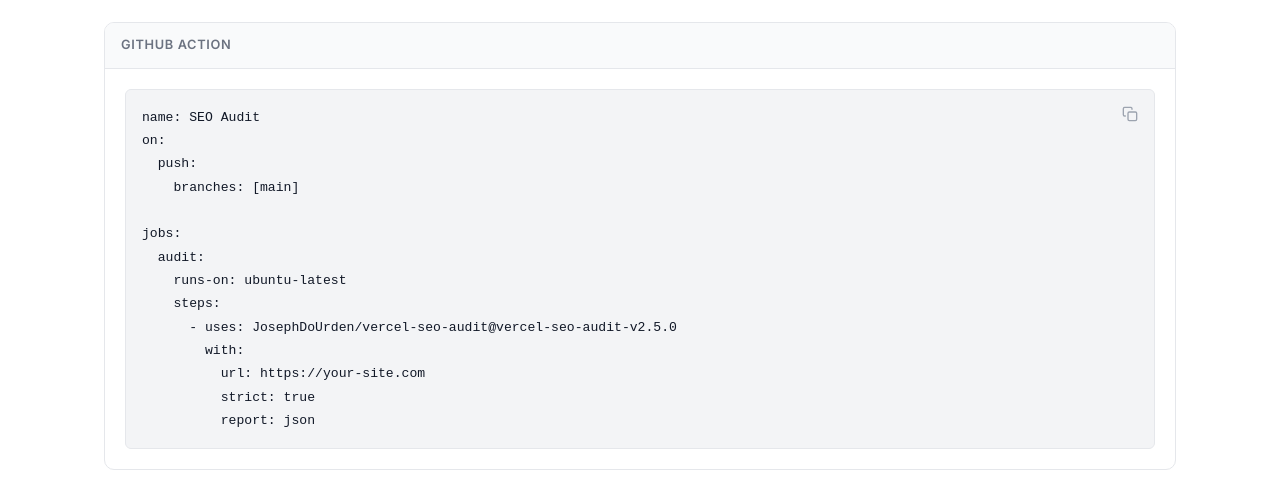
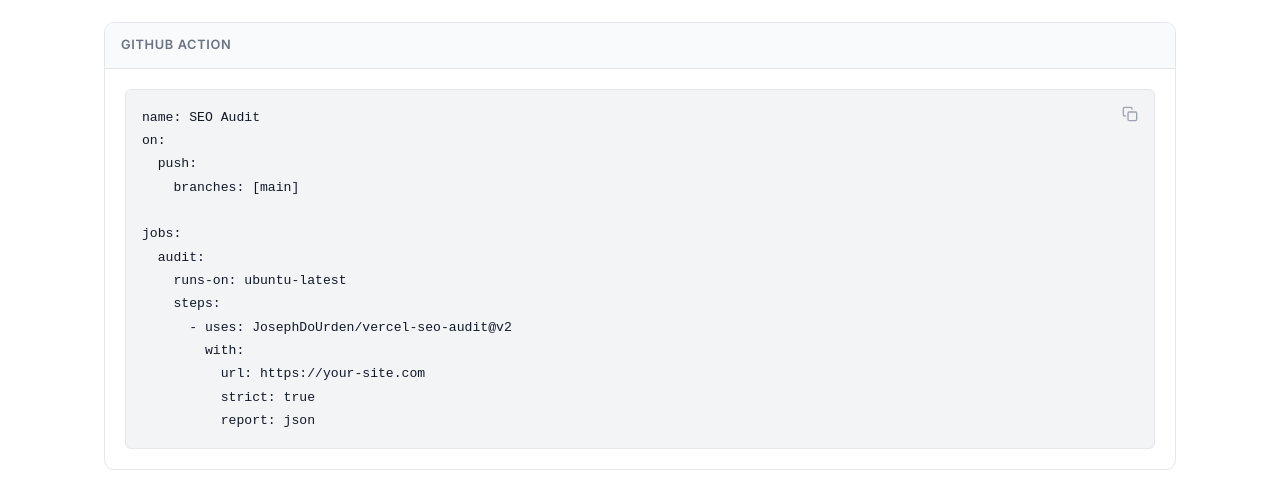
Before and after one commit to JosephDoUrden/vercel-seo-audit, a website: page site/index.html in a window 1280 px wide. Shown: the part 4212-4690 px from the top of the page. Drawn offline with Linux system fonts and the light colour scheme.

Commit message:
ci: move the v<major> tag on every release (#128)
* ci: move the v<major> tag on every release

The Marketplace example pins v1, and that tag had been sitting on
February's commit since the action was added. After each publish the
tag now follows the release commit through the API, the same way the
major tags on the official actions are moved.

* docs: point the site example at v2 and explain the moving tag

```diff
--- a/site/index.html
+++ b/site/index.html
@@ -697,7 +697,7 @@
   audit:
     runs-on: ubuntu-latest
     steps:
-      - uses: JosephDoUrden/vercel-seo-audit@vercel-seo-audit-v2.5.0
+      - uses: JosephDoUrden/vercel-seo-audit@v2
         with:
           url: https://your-site.com
           strict: true
```
Also changed, not shown: .github/workflows/release-please.yml, README.md.
